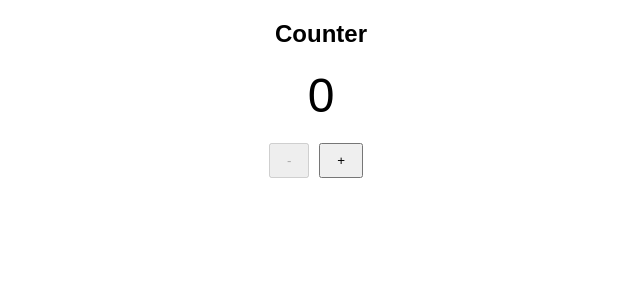
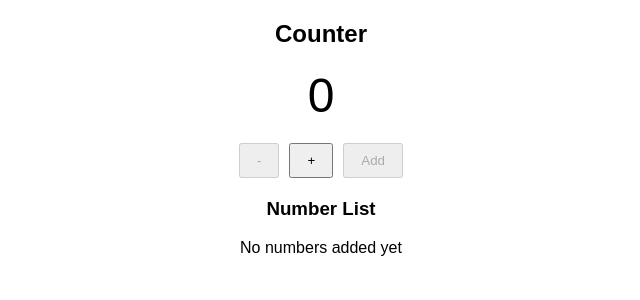
Before and after one commit to shanwaz-hussain/raiqa_health_assignment, a React (Create React App) app: page / in a window 1280 px wide. Shown: the top 300 px of the page, without its empty margins (319-959 px from the left). Built offline with nearby package versions, Linux system fonts and the light colour scheme.

Commit message:
Added List View along with add button etc...
• Included an Add button that adds the current number to a list only if it's greater
than 0

List Display
• Showing  all added numbers in a list below the counter
• Preventing duplicates to add

```diff
--- a/src/App.js
+++ b/src/App.js
@@ -1,7 +1,17 @@
-import React from "react";
+import React, { useState } from "react";
 import Counter from "./Counter";
+import ListView from "./ListView";
 
 export default function App() {
+
+  const [list, setList] = useState([]);
+
+const addNumber = (num) => {
+    if (num > 0 && !list.includes(num)) {
+      setList((prevList) => [...prevList, num]);
+    }
+  };
+
   return (
     <div
       style={{
@@ -11,7 +21,8 @@ export default function App() {
         textAlign: "center",
       }}
     >
-      <Counter />
+     <Counter addNumber={addNumber} />
+      <ListView list={list} />
     </div>
   );
 }
--- a/src/Counter.js
+++ b/src/Counter.js
@@ -1,10 +1,15 @@
 import React, { useState } from "react";
 
-export default function Counter() {
+export default function Counter({ addNumber }) {
   const [count, setCount] = useState(0);
 
   const increment = () => setCount((prev) => prev + 1);
   const decrement = () => setCount((prev) => (prev > 0 ? prev - 1 : 0));
+
+ const handleAdd = () => {
+    addNumber(count);
+    setCount(0);
+  };
 
   return (
     <div style={{ marginBottom: 20 }}>
@@ -27,6 +32,15 @@ export default function Counter() {
       >
         +
       </button>
+
+      <button
+        onClick={handleAdd}
+        disabled={count === 0}
+        style={{ padding: "8px 16px", cursor: count === 0 ? "not-allowed" : "pointer" }}
+      >
+        Add
+      </button>
+
     </div>
   );
 }
--- /dev/null
+++ b/src/ListView.js
@@ -0,0 +1,20 @@
+import React from "react";
+
+export default function ListView({ list }) {
+  return (
+    <div>
+      <h3>Number List</h3>
+      {list.length === 0 ? (
+        <p>No numbers added yet</p>
+      ) : (
+        <ul style={{ paddingLeft: 20, textAlign: "left" }}>
+          {list.map((num, index) => (
+            <li key={index} style={{ marginBottom: 4 }}>
+              {num}
+            </li>
+          ))}
+        </ul>
+      )}
+    </div>
+  );
+}
```
